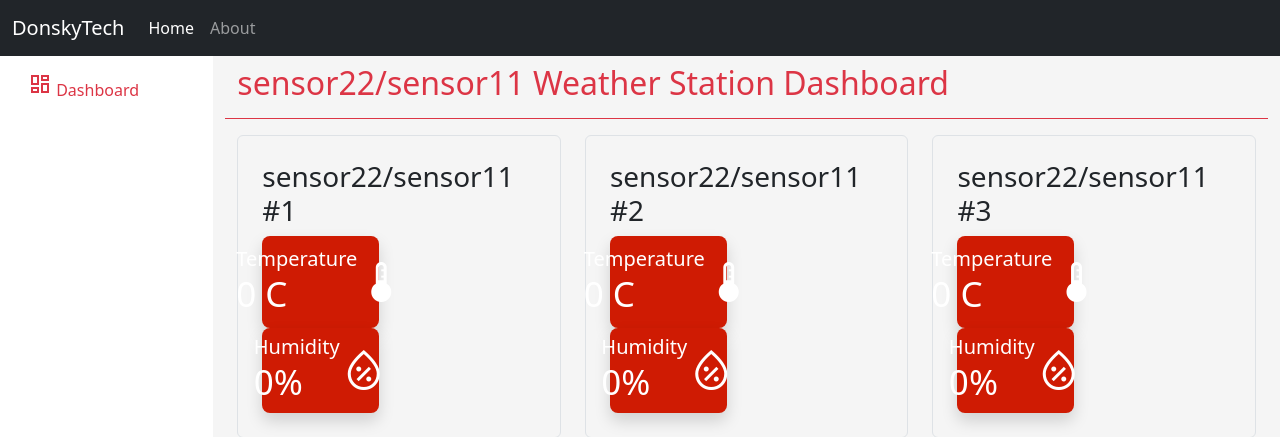
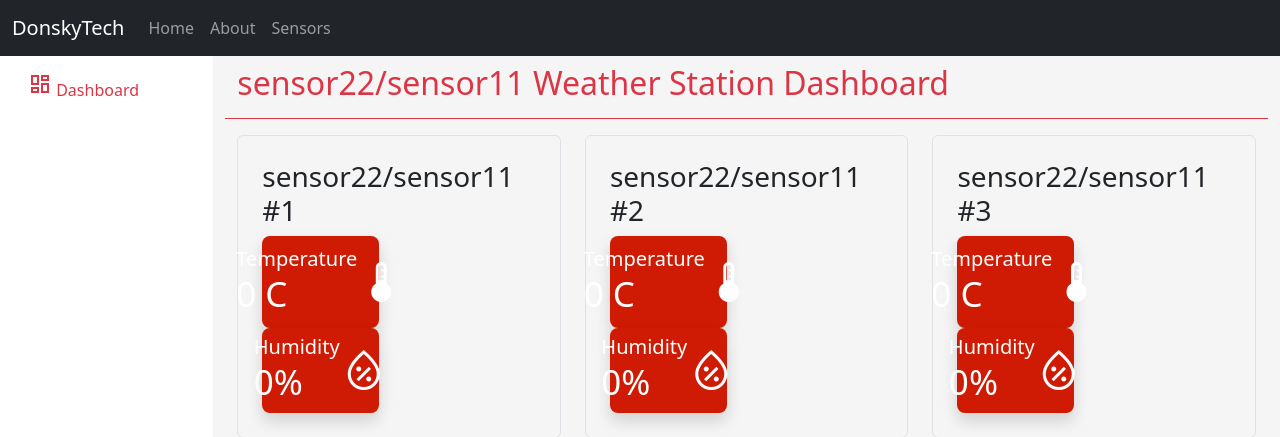
Before and after one commit to matthewlimm/SEMS, a Flask app: page / in a window 1280 px wide. Shown: the top 437 px of the page. Run offline with Flask 3, Linux system fonts and the light colour scheme; some libraries are stand-ins or nearby versions.

Commit message:
updated html files

```diff
--- a/templates/about.html
+++ b/templates/about.html
@@ -44,10 +44,10 @@
           <div class="collapse navbar-collapse" id="navbarCollapse">
             <ul class="navbar-nav me-auto mb-2 mb-md-0">
               <li class="nav-item">
-                <a href="index.html" class="nav-link active" aria-current="page" href="#">Home</a>
+                <a href="index.html" class="nav-link" href="#">Home</a>
               </li>
               <li class="nav-item">
-                <a href="about.html" class="nav-link" href="#">About</a>
+                <a href="about.html" class="nav-link active" aria-current="page" href="#">About</a>
               </li>
               <li class="nav-item">
                 <a href="sensors.html" class="nav-link" href="#">Sensors</a>
--- a/templates/index.html
+++ b/templates/index.html
@@ -45,10 +45,13 @@
           <div class="collapse navbar-collapse" id="navbarCollapse">
             <ul class="navbar-nav me-auto mb-2 mb-md-0">
               <li class="nav-item">
-                <a class="nav-link active" aria-current="page" href="#">Home</a>
+                <a href="index.html" class="nav-link" active aria-current="page" href="#">Home</a>
               </li>
               <li class="nav-item">
-                <a class="nav-link" href="#">About</a>
+                <a href="about.html" class="nav-link" href="#">About</a>
+              </li>
+              <li class="nav-item">
+                <a href="sensors.html" class="nav-link" href="#">Sensors</a>
               </li>
             </ul>
           </div>
--- a/templates/sensors.html
+++ b/templates/sensors.html
@@ -44,13 +44,13 @@
           <div class="collapse navbar-collapse" id="navbarCollapse">
             <ul class="navbar-nav me-auto mb-2 mb-md-0">
               <li class="nav-item">
-                <a href="index.html" class="nav-link active" aria-current="page" href="#">Home</a>
+                <a href="index.html" class="nav-link" href="#">Home</a>
               </li>
               <li class="nav-item">
                 <a href="about.html" class="nav-link" href="#">About</a>
               </li>
               <li class="nav-item">
-                <a href="sensors.html" class="nav-link" href="#">Sensors</a>
+                <a href="sensors.html" class="nav-link active" aria-current="page" href="#">Sensors</a>
               </li>
             </ul>
           </div>
```
